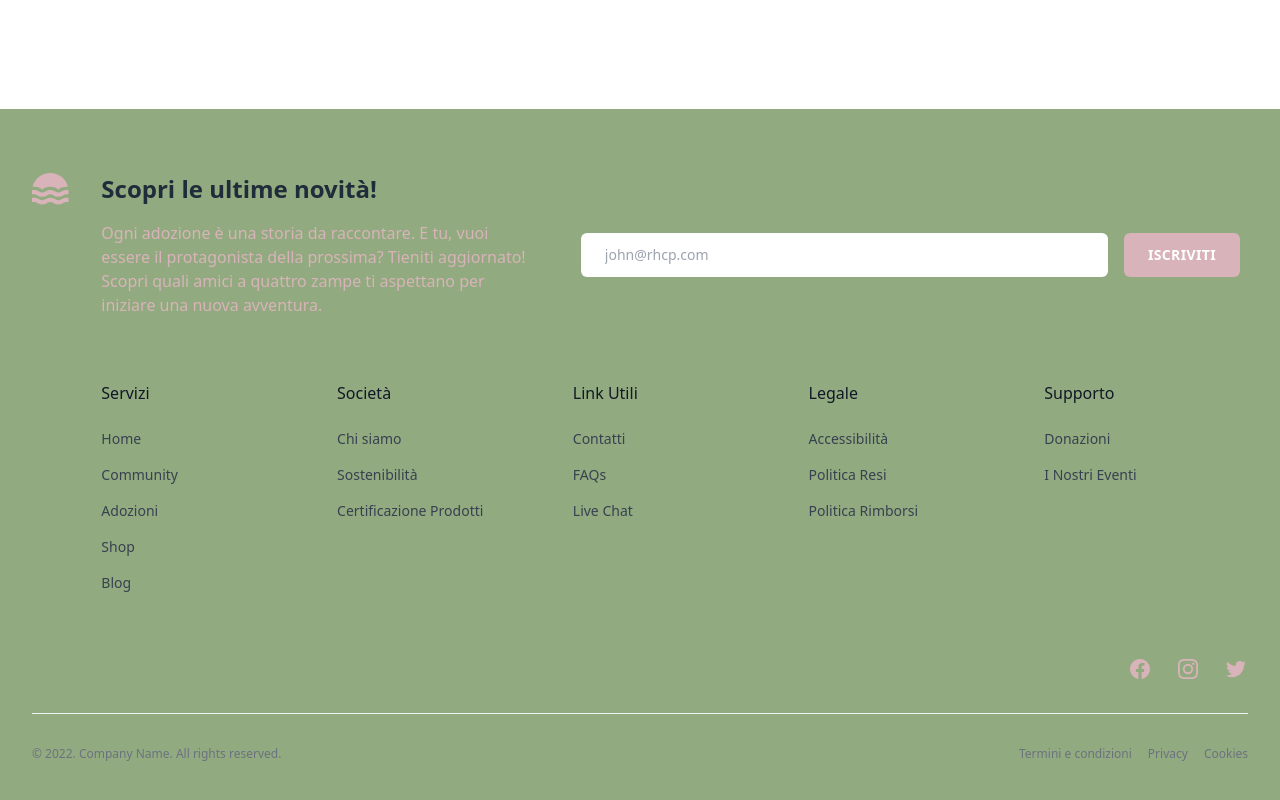
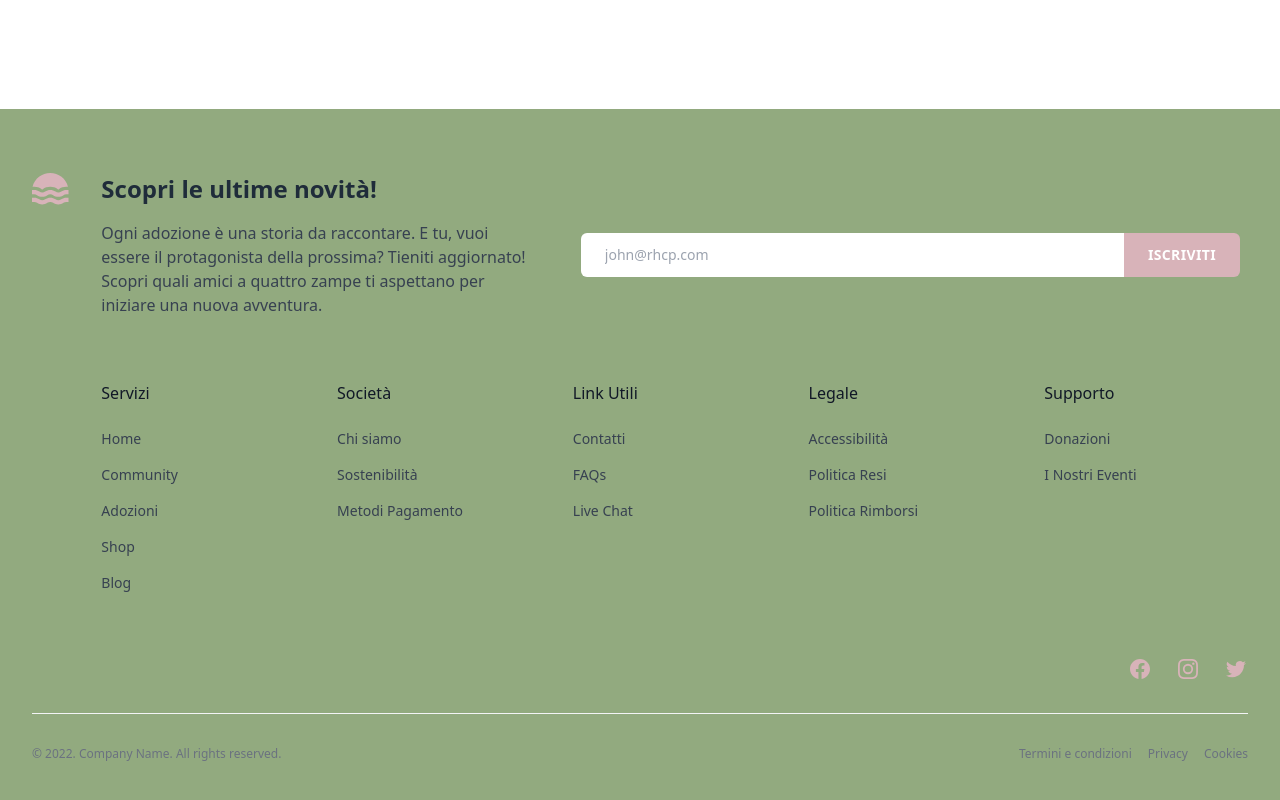
Before and after one commit to develhope/FS27-Team2-Project4, a React (Vite) app: page /adozioni in a window 1280 px wide. Shown: the part 1677-2477 px from the top of the page. Built offline with nearby package versions, Linux system fonts and the light colour scheme.

Commit message:
modifiche

```diff
--- a/src/Components/Footer.jsx
+++ b/src/Components/Footer.jsx
@@ -26,7 +26,7 @@ export default function Footer() {
                     Scopri le ultime novità!
                   </h2>
 
-                  <p className="mt-4 text-[#D8B3B9]">
+                  <p className="mt-4 text-gray-700" >
                   Ogni adozione è una storia da raccontare. E tu, vuoi essere il protagonista della prossima?  Tieniti aggiornato! Scopri quali amici a quattro zampe ti aspettano per iniziare una nuova avventura.
                   </p>
                 </div>
@@ -39,15 +39,15 @@ export default function Footer() {
                     Email{" "}
                   </label>
 
-                  <div className=" p-2  sm:flex sm:items-center sm:gap-4 pb-10">
+                  <div className=" p-2  sm:flex sm:items-center sm:gap-0 pb-10">
                     <input
                       type="email"
                       id="UserEmail"
                       placeholder="john@rhcp.com"
-                      className="w-full border-none focus:border-transparent focus:ring-transparent sm:text-sm px-6 py-3 rounded-md"
+                      className="w-full border-none focus:border-transparent focus:ring-transparent sm:text-sm px-6 py-3 rounded-md rounded-r-none"
                     />
 
-                    <button className="mt-1 w-full bg-[#D8B3B9] px-6 py-3 text-sm font-bold uppercase tracking-wide text-white transition-none hover:bg-[#BECBD9] sm:mt-0 sm:w-auto sm:shrink-0 rounded-md">
+                    <button className="mt-1 w-full bg-[#D8B3B9] px-6 py-3 text-sm font-bold uppercase tracking-wide text-white transition-none hover:bg-[#D7D7D7] hover:text-[#526742] sm:mt-0 sm:w-auto sm:shrink-0 rounded-md rounded-l-none">
                       Iscriviti
                     </button>
                   </div>
@@ -141,7 +141,7 @@ export default function Footer() {
                       className="text-gray-700 transition hover:opacity-75"
                     >
                       {" "}
-                      Certificazione Prodotti{" "}
+                      Metodi Pagamento{" "}
                     </Link>
                   </li>
 
```
